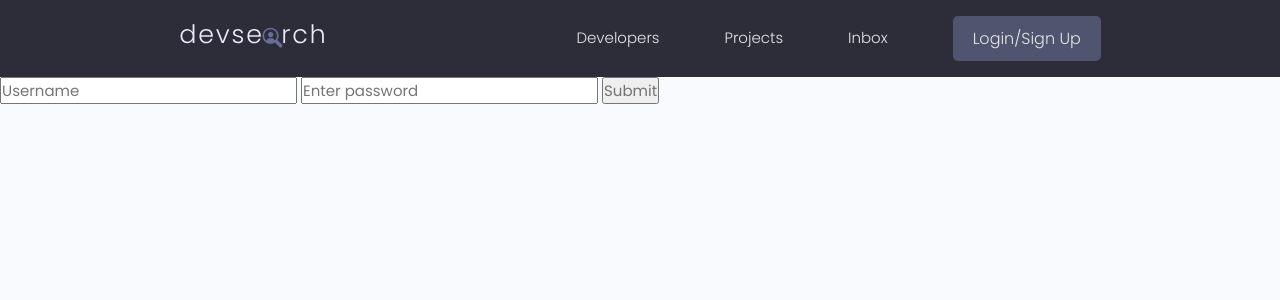
After one commit to ThatSkiPatroller/Devsearch, a Django app: page /login/ in a window 1280 px wide. The commit adds this page. Shown: the top 300 px of the page. Run offline with Django 4.2, Linux system fonts and the light colour scheme; some libraries are stand-ins or nearby versions.

Commit message:
Added user login, logout and flash messages

```diff
--- a/pink/projects/views.py
+++ b/pink/projects/views.py
@@ -1,5 +1,6 @@
 from django.shortcuts import render, redirect
 from django.http import HttpResponse
+from django.contrib.auth.decorators import login_required
 from .models import Project
 from .forms import ProjectForm
 # projectsList = [
@@ -28,6 +29,8 @@ def project(request, pk):
     projectObj = Project.objects.get(id=pk)
     return render(request, 'projects/single-project.html', {'project': projectObj})
 
+#If user is not logged in send them to login page
+@login_required(login_url="login")
 def createProject(request):
     form = ProjectForm()
 
@@ -40,6 +43,7 @@ def createProject(request):
     context = {'form': form}
     return render(request, "projects/project_form.html", context)
 
+@login_required(login_url="login")
 def updateProject(request, pk):
     project = Project.objects.get(id=pk)
     form = ProjectForm(instance=project)
@@ -53,6 +57,7 @@ def updateProject(request, pk):
     context = {'form': form}
     return render(request, "projects/project_form.html", context)
 
+@login_required(login_url="login")
 def deleteProject(request, pk):
     project = Project.objects.get(id=pk)
     if request.method =='POST':
--- a/pink/templates/main.html
+++ b/pink/templates/main.html
@@ -20,6 +20,14 @@
 <body>
     {% include 'navbar.html' %}
 
+    {% if messages %}
+    <ul class="messages">
+        {% for message in messages %}
+        <li {% if message.tags %} class="{{ message.tags }}" {% endif %}>{{ message }}</li>
+        {% endfor %}
+    </ul>
+    {% endif %}
+
     {% block content %}
 
     {% endblock content %}
--- a/pink/templates/navbar.html
+++ b/pink/templates/navbar.html
@@ -16,8 +16,13 @@
           <li class="header__menuItem"><a href="{% url 'profiles' %}">Developers</a></li>
           <li class="header__menuItem"><a href="{% url 'projects' %}">Projects</a></li>
           <li class="header__menuItem"><a href="">Inbox</a></li>
+
+          {% if request.user.is_authenticated %}
           <li class="header__menuItem"><a href="{% url 'create-project' %}">Add Project</a></li>
-          <li class="header__menuItem"><a href="" class="btn btn--sub">Login/Sign Up</a></li>
+          <li class="header__menuItem"><a href="{% url 'logout' %}" class="btn btn--sub">Logout</a></li>
+          {% else %}
+          <li class="header__menuItem"><a href="{% url 'login' %}" class="btn btn--sub">Login/Sign Up</a></li>
+          {% endif %}
         </ul>
       </nav>
     </div>
--- /dev/null
+++ b/pink/users/templates/users/login_register.html
@@ -0,0 +1,12 @@
+{% extends 'main.html' %}
+
+{% block content %}
+
+<form action="{% url 'login' %}" method="POST">
+    {% csrf_token %}
+    <input type="text" name="username" placeholder="Username" />
+    <input type="password" name="password" placeholder="Enter password" />
+    <input type="submit" name="Login"/>
+</form>
+
+{% endblock %}
--- a/pink/users/urls.py
+++ b/pink/users/urls.py
@@ -2,6 +2,10 @@ from django.urls import path
 from . import views
 
 urlpatterns = [
+    path('login/', views.loginUser, name="login"),
+    path('logout/', views.logoutUser, name="logout"),
+
+
     path('', views.profiles, name="profiles"),
     path('profile/<str:pk>', views.userProfile, name="user-profile"),
 ]
--- a/pink/users/views.py
+++ b/pink/users/views.py
@@ -1,6 +1,39 @@
-from django.shortcuts import render
+from django.shortcuts import render, redirect
+from django.contrib.auth import login, authenticate, logout
+from django.contrib.auth.decorators import login_required
+from django.contrib import messages
+from django.contrib.auth.models import User
 from .models import Profile
 # Create your views here.
+
+def loginUser(request):
+
+    if request.user.is_authenticated:
+        return redirect('profiles')
+
+    if request.method == 'POST':
+        username = request.POST['username']
+        password = request.POST['password']
+
+        try:
+            user = User.objects.get(username=user)
+        except:
+            messages.error(request, 'Username does not exist')
+
+        user = authenticate(request, username=username, password=password)
+
+        if user is not None:
+            login(request, user)
+            return redirect('profiles')
+        else:
+            messages.error('Username or password is incorrect')
+
+    return render(request, 'users/login_register.html')
+
+def logoutUser(request):
+    logout(request)
+    messages.error(request, 'User was logged out!')
+    return redirect('login')
 
 def profiles(request):
     profiles = Profile.objects.all()
```
Also changed, not shown: pink/db.sqlite3.
